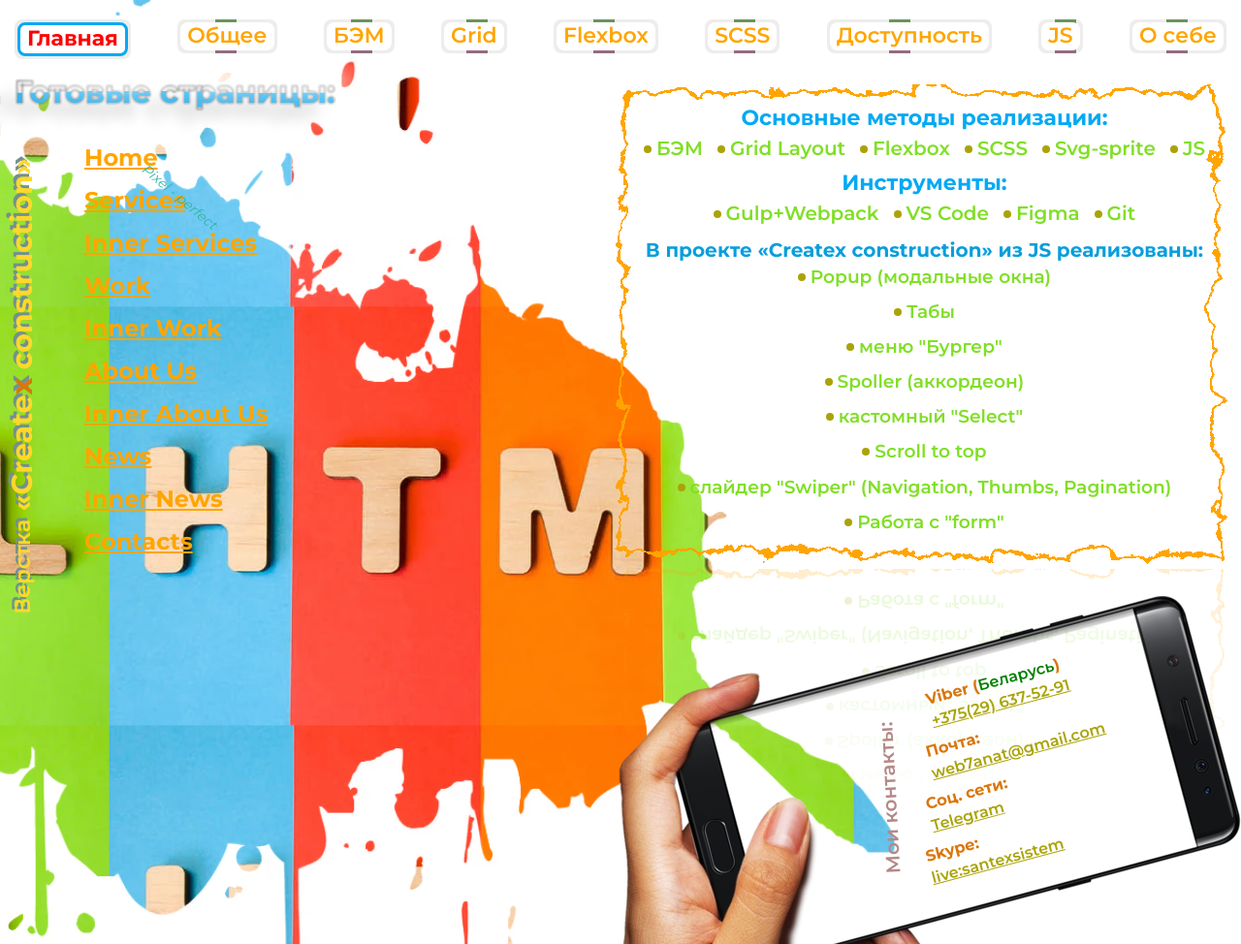
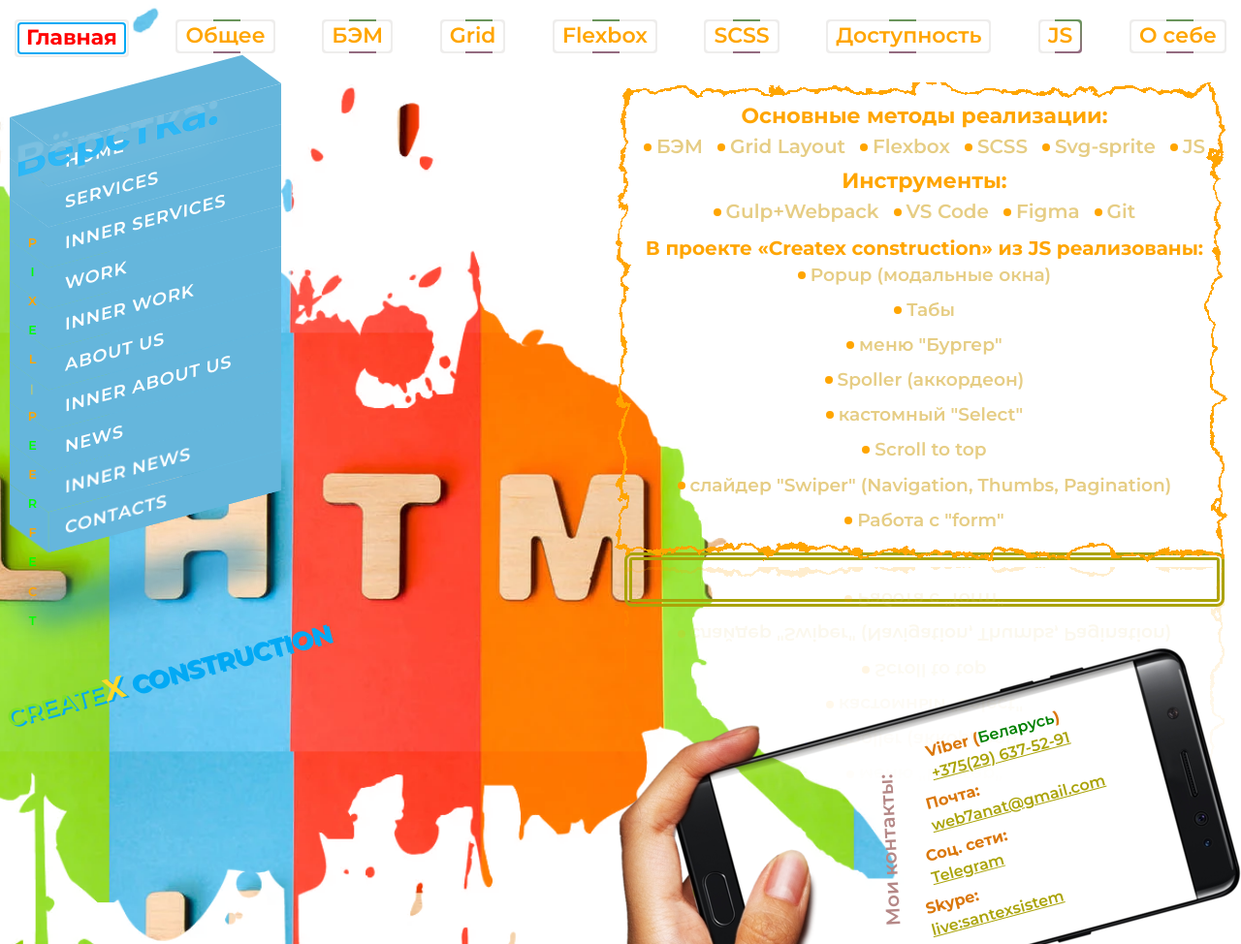
Before and after one commit to Anat-74/Createx-construction, a plain HTML site: page src/index.html in a window 1280 px wide. Shown: the top 974 px of the page at 97% size. Drawn offline with Linux system fonts and the light colour scheme; files whose address does not match are found by name.

Commit message:
guidsajkndjkngfdgfdg

```diff
--- a/src/index.html
+++ b/src/index.html
@@ -53,25 +53,25 @@
    </header>
 		<main class="rootpage__main">
          <div class="rootpage__left" aria-label="Верстка createx construction">
-			<h1 class="rootpage__title"><span>Верстка</span> «Create<small>x</small> construction»</h1>
+            <h1 class="rootpage__title"><span>Create</span><small>x</small> construction</h1>
          <div class="rootpage__body-title-2">
-			<h2 class="rootpage__title-2">Готовые страницы:</h2>
-         <h2 class="rootpage__title-2">Готовые страницы:</h2>
-         <h2 class="rootpage__title-2">Готовые страницы:</h2>
+			<h2 class="rootpage__title-2">Вёрстка:</h2>
+         <h2 class="rootpage__title-2">Вёрстка:</h2>
+         <h2 class="rootpage__title-2">Вёрстка:</h2>
       </div>
 			<ul class="rootpage__list">
-				<li><a target="_blank" href="home.html">Home</a></li>
-            <li><a target="_blank" href="services.html">Services</a></li>
-            <li><a target="_blank" href="inner-services.html">Inner Services</a></li>
-            <li><a target="_blank" href="work.html">Work</a></li>
-            <li><a target="_blank" href="inner-work.html">Inner Work</a></li>
-            <li><a target="_blank" href="about-us.html">About Us</a></li>
-            <li><a target="_blank" href="inner-about-us.html">Inner About Us</a></li>
-            <li><a target="_blank" href="news.html">News</a></li>
-            <li><a target="_blank" href="inner-news.html">Inner News</a></li>
-            <li><a target="_blank" href="contacts.html">Contacts</a></li>
+				<li style="--i:10;"><a target="_blank" href="home.html">Home</a></li>
+            <li style="--i:9;"><a target="_blank" href="services.html">Services</a></li>
+            <li style="--i:8;"><a target="_blank" href="inner-services.html">Inner Services</a></li>
+            <li style="--i:7;"><a target="_blank" href="work.html">Work</a></li>
+            <li style="--i:6;"><a target="_blank" href="inner-work.html">Inner Work</a></li>
+            <li style="--i:5;"><a target="_blank" href="about-us.html">About Us</a></li>
+            <li style="--i:4;"><a target="_blank" href="inner-about-us.html">Inner About Us</a></li>
+            <li style="--i:3;"><a target="_blank" href="news.html">News</a></li>
+            <li style="--i:2;"><a target="_blank" href="inner-news.html">Inner News</a></li>
+            <li style="--i:1;"><a target="_blank" href="contacts.html">Contacts</a></li>
 			</ul>
-         <div class="rootpage__left-bottom">Pixel - perfect</div>
+         <div class="rootpage__left-bottom"><span>P</span><span>i</span><span>x</span><span>e</span><span>l</span><small>| </small><span>p</span><span>e</span><span>e</span><span>r</span><span>f</span><span>e</span><span>c</span><span>t</span></div>
       </div>
 
          <div class="rootpage__content">
@@ -401,6 +401,7 @@
       const image = document.querySelector(".rootpage__image")
       const rootpageLeft = document.querySelector(".rootpage__left")
       const contacts= document.querySelector(".rootpage__footer")
+      const listContentTab = document.querySelector(".rootpage__list-content-tab")
 
       const minWidth = window.matchMedia('(min-width: 991px)');
       function handleChange(e) {
@@ -419,11 +420,13 @@
         })
 
         if(this.dataset.tab==='tab-1') {
+         listContentTab.classList.add("hidden")
          rootpageLeft.classList.remove("hidden")
          contacts.classList.remove("rootpage__content-none")
          minWidth.addListener(handleChange);
          handleChange(minWidth);
         } else {
+         listContentTab.classList.remove("hidden")
          rootpageLeft.classList.add("hidden")
          contacts.classList.add("rootpage__content-none")
          wrapper.style.backgroundImage = 'none'
@@ -860,12 +863,16 @@
          align-items: center;
          justify-items: center;
          overflow: hidden;
-         border-radius: 8px;
+         border-radius: 4px;
          padding: 3px;
-         background-color: #EEEDEC;
+         background-color: #EEEDEC !important;
          transition: all 0.3s ease-in-out;
       }
-
+      @media (max-width: 991px) {
+         .rootpage__link {
+            background-color: #000000 !important;
+			}
+		}
       .rootpage__link span {
          position: relative;
          z-index: 2;
@@ -894,7 +901,7 @@
       .rootpage__link::before {
          content: "";
          position: absolute;
-         width: 22px;
+         width: 28px;
          height: 200px;
          left: 38%;
          background: linear-gradient(#00ff00, #ff00dd);
@@ -932,16 +939,16 @@
          position: absolute;
          display: inline-flex;
          background-color: #ffff;
-         inset: 3px;
-         border-radius: 8px;
+         inset: 2px;
+         border-radius: 4px;
          transition: 0.6s;
       }
       .rootpage__link-two::after {
          content: "";
          position: absolute;
          display: inline-flex;
-         inset: 3px;
-         border-radius: 8px;
+         inset: 2px;
+         border-radius: 4px;
          transition: 0.6s;
          background-color: #2A2A28;
       }
@@ -963,14 +970,14 @@
       .rootpage__link--active span{
          font-weight: 700;
          color: red;
-         border: 3px solid #03a9f4;
-         border-radius: 8px;
+         border: 2px solid #03a9f4;
+         border-radius: 4px;
       }
       @media (max-width: 991px) {
          .rootpage__link--active span{
          color: #ff00dd;
-         border: 3px solid transparent;
-         background-color: #00ff00;
+         border: 2px solid transparent;
+         background-color: greenyellow;
       }
 		}
 		.rootpage__main {
@@ -996,7 +1003,6 @@
 
       .rootpage__left {
          grid-area: left;
-         position: relative;
          border-radius: 9px;
          margin-left: 15px;
       }
@@ -1054,54 +1060,67 @@
          }
       }
    }
-      .rootpage__title {
+   .rootpage__title {
          position: absolute;
          white-space: nowrap;
-         height: 100%;
-         left: -10px;
-         top: 34px;
-         transform: rotate(-180deg);
-         writing-mode: vertical-rl;
-         font-size: 1.875rem;
+		}
+   @media (min-width: 991px) {
+      .rootpage__title {
+         left:2px;
+         top: 100%;
+         transform: rotate(-15deg);
+         font-size: 1.575rem;
          line-height: 1.2;
+         color: #03a9f4;
+         text-shadow: 2px 2px #03a9f4;
+         text-transform: uppercase;
+         padding-top: 7px;
+		}
+      .rootpage__title span {
+         font-size: 1.575rem;
+         color: #80DF26;
+      }
+      .rootpage__title small {
+         font-size: 1.975rem;
          color: #FFD829;
-         text-shadow: 3px -3px #74908F;
-		}
-      .rootpage__title span {
-         font-size: 1.4rem;
-         display: inline-block;
-         margin: 0px;
-         color: #FFD829;
-         text-shadow: 3px -3px #74908F;
-      }
-      .rootpage__title small {
-         font-size: 1.875rem;
-         color: #DA770B;
-      }
+      }
+   }
+
 		@media (max-width: 991px) {
 			.rootpage__title {
-            left: 16px;
-            top: -30px;
-				font-size: 1.575rem;
-            color: #FFD829;
-            text-shadow: 3px -3px #74908F;
+            left: -133px;
+            top: 172px;
+				font-size: 1.975rem;
+            color: #2A2A28;
+            text-shadow: 3px -3px #FFD829;
+            transform: rotate(-90deg);
 			}
          .rootpage__title span {
-            display: none;
-         }
+         font-size: 1.975rem;
+         color: #2A2A28;
+         text-shadow: 3px -3px #FFD829;
+      }
          .rootpage__title small {
-            font-size: 2.15rem;
-            text-shadow: 2px -3px #DA770B;
+            font-size: 2.55rem;
+            color: #DA770B;
+            text-shadow: 2px -3px #FFD829;
          }
 		}
       @media (max-width: 776px) {
 			.rootpage__title {
-            left: 12px;
-            top: -5px;
+            left: -105px;
+            top: 174px;
+            font-size: 1.675rem;
             color: #2A2A28;
             text-shadow: 3px -3px #FFD829;
 			}
+         .rootpage__title span {
+         font-size: 1.675rem;
+         color: #2A2A28;
+         text-shadow: 3px -3px #FFD829;
+      }
          .rootpage__title small {
+            font-size: 2rem;
             text-shadow: 3px -3px #FFD829;
          }
       }
@@ -1111,17 +1130,20 @@
       }
 		.rootpage__title-2 {
          position: absolute;
-         font-size: 2rem;
+         font-size: 2.4rem;
          margin-bottom: 0px;
 		}
 
       @media (min-width: 991px) {
          .rootpage__body-title-2 {
-         position: relative;
+            position: relative;
       }
 		.rootpage__title-2 {
          position: absolute;
-         font-size: 2rem;
+         transform: skewY(-15deg);
+         left: 0px;
+         top: 40px;
+         font-size: 2.8rem;
          margin-bottom: 0px;
 		}
          .rootpage__title-2:nth-child(1) {
@@ -1134,7 +1156,6 @@
          z-index: 3;
          color: #fff2;
          filter: drop-shadow(0 15px 15px #fff);
-         text-shadow: -15px 15px 15px rgba(0,0,0,0.2), 15px -15px 15px rgba(255,255,2550.2);
       }
       .rootpage__title-2:nth-child(2) {
          z-index: 3;
@@ -1159,12 +1180,61 @@
          text-shadow: 1px 1px #FFD829;
 		}
       }
-
-		.rootpage__list{
+      @media (min-width: 991px) {
+         .rootpage__list{
+         position: relative;
+         transform: skewY(-15deg);
          padding-left: 30px;
-         padding-top: 72px;
-         margin-left: 40px;
-		}
+         padding-top: -5px;
+         margin-left: 5px;
+		}
+      .rootpage__list li {
+         position: relative;
+         z-index: var(--i);
+         width: 240px;
+         background-color:#65B6DC;
+         padding: 12px;
+         transition: 0.5s;
+   }
+   .rootpage__list li:hover {
+      background-color: #CED6D9;
+      transform: translateX(50px);
+   }
+   .rootpage__list li::before {
+         content: "";
+         position: absolute;
+         left: -40px;
+         top: 0;
+         width: 40px;
+         height: 100%;
+         background-color: #65B6DC;
+         transform-origin: right;
+         transform: skewY(45deg);
+         transition: 0.5s;
+   }
+   .rootpage__list li:hover::before{
+      background-color: #CED6D9;
+   }
+   .rootpage__list li::after {
+         content: "";
+         position: absolute;
+         left: 0;
+         top: -40px;
+         width: 100%;
+         height: 40px;
+         background-color: #65B6DC;
+         transform-origin: bottom;
+         transform: skewX(45deg);
+         transition: 0.5s;
+   }
+   .rootpage__list li:hover::after{
+      background-color: #CED6D9;
+   }
+   .rootpage__list li:last-child::after {
+      box-shadow: -120px 120px 20px rgba(24, 133, 185,0.5);
+   }
+      }
+
       @media (max-width: 991px) {
          .rootpage__list {
          display: grid;
@@ -1173,9 +1243,6 @@
 		   }
       }
 
-		.rootpage__list li:not(:last-child){
-			margin: 0px 0px 20px 0px;
-		}
       @media (max-width: 991px) {
          .rootpage__list li:not(:last-child){
 			margin: 0px 0px 16px 0px;
@@ -1186,6 +1253,7 @@
 			margin: 0px 0px 12px 0px;
 		}
       }
+
       @media (max-width: 991px) {
          .rootpage__list li {
          justify-self: center;
@@ -1195,16 +1263,16 @@
 			}
 		}
       .rootpage__list li a {
-         position: relative;
-         padding: 2px;
-         text-decoration: underline;
-         font-weight: 700;
-         font-size: 1.5rem;
-         color: orange;
+         padding: 5px;
+         font-weight: 600;
+         font-size: 1.115rem;
+         color: #fff;
+         text-transform: uppercase;
+         letter-spacing: 0.05rem;
          transition: color 0.2s ease-in;
 		}
       .rootpage__list li a:hover {
-         color: #AAA308;
+         color: #F36278;
       }
       .rootpage__list li a:focus {
          outline: 2px solid red;
@@ -1216,7 +1284,7 @@
          color: #EFDD9A;
       }
       .rootpage__list li a:visited:hover {
-         color: #AAA308;
+         color: #F36278;
       }
 
       @media (max-width: 991px) {
@@ -1230,12 +1298,28 @@
 		}
       .rootpage__left-bottom {
          position: absolute;
-         left: 122px;
-         top: 117px;
-         font-size: 0.875rem;
-         font-style: italic;
-         color: #32b5a4;
-         transform: rotate(40deg);
+         left: 25px;
+         top: 28%;
+         white-space: nowrap;
+         text-transform: uppercase;
+         text-orientation: upright;
+         writing-mode: vertical-rl;
+      }
+      .rootpage__left-bottom small {
+         color: #FFD829;
+         font-size: 0.7rem;
+      }
+      .rootpage__left-bottom span {
+         font-size: 0.8rem;
+         font-weight: 600;
+         letter-spacing: 0.01rem;
+      }
+      .rootpage__left-bottom span:nth-child(odd) {
+         color: orange;
+
+      }
+      .rootpage__left-bottom span:nth-child(even) {
+         color: #00ff00;
       }
       @media (max-width: 991px) {
          .rootpage__left-bottom {
@@ -1254,11 +1338,13 @@
 			}
 		}
       .rootpage__list-content-tab {
-
+         border: 8px double #AAA308;
+         border-radius: 8px;
+         padding: 20px 80px;
       }
       @media (max-width: 991px) {
          .rootpage__list-content-tab {
-            width: 100%;
+            padding: 12px;
 			}
 		}
 
@@ -1315,15 +1401,20 @@
       border: 4px solid orange;
       filter: url(#wave);
  }
+ @media (max-width: 991px) {
+   .rootpage__content-home::before {
+      border: 4px solid #FFD829
+			}
+		}
       .rootpage__title-content {
          font-size: 1.375rem;
-         color: #03a9f4;
+         color: orange;
          margin-bottom: 10px;
       }
       @media (max-width: 991px) {
          .rootpage__title-content{
          font-size: 1.25rem;
-         color: #AAA308;
+         color: #FFD829;
       }
    }
       .rootpage__title-content span {
@@ -1352,7 +1443,7 @@
          font-style: normal;
          font-size: 1.25rem;
          font-weight: 600;
-         color: #80DF26;
+         color: #E6CD84;
       }
       @media (max-width: 991px) {
          .rootpage__item-content {
@@ -1367,11 +1458,11 @@
          height: 8px;
          margin: 0px 5px 2px 0px;
          border-radius: 50%;
-         background-color: #AAA308;
+         background-color: orange;
       }
 
       .rootpage__title-text {
-         color: #099EDC;
+         color: orange;
          margin-bottom: 2px;
          font-size: 1.25rem;
          line-height: 1.3;
@@ -1379,14 +1470,14 @@
       @media (max-width: 991px) {
          .rootpage__title-text {
          font-size: 1.155rem;
-         color: #AAA308;
+         color: #FFD829;
       }
       }
       .rootpage__item-js {
          font-size: 1.165rem;
          line-height: 1.4;
          font-weight: 600;
-         color: #80DF26;
+         color: #E6CD84;
       }
       .rootpage__item-js::before {
          content: "";
@@ -1395,9 +1486,15 @@
          height: 8px;
          margin: 0px 5px 2px 0px;
          border-radius: 50%;
-         background-color: #AAA308;
-      }
-      @media (max-width: 991px) {
+         background-color: orange;
+      }
+      @media (max-width: 991px) {
+         .rootpage__item-js {
+         font-size: 1.055rem;
+         color: #DA770B;
+      }
+      }
+      @media (max-width: 767px) {
          .rootpage__item-js {
          font-size: 1rem;
          color: #DA770B;
```
